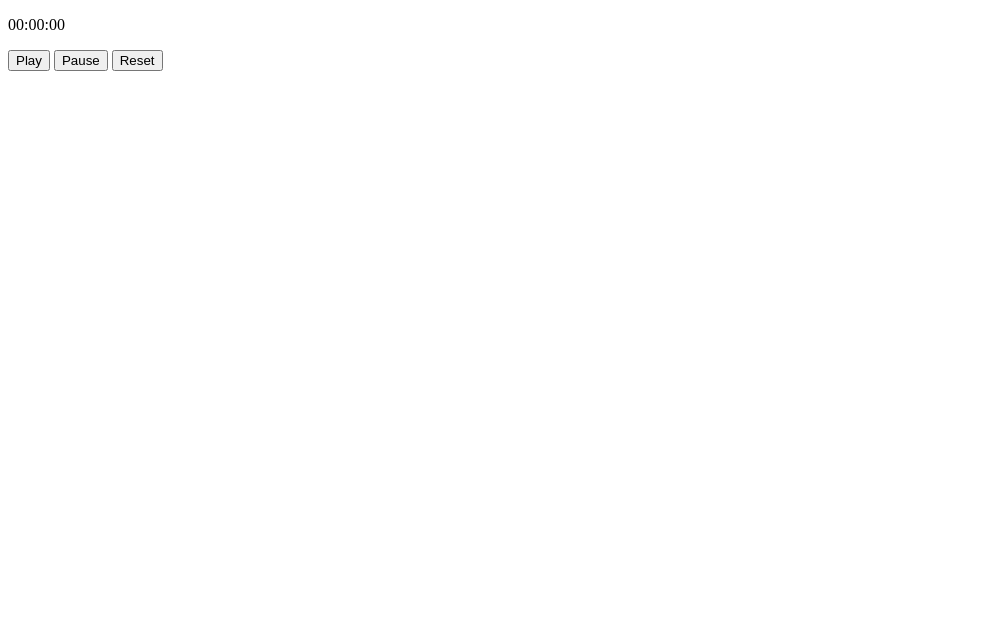
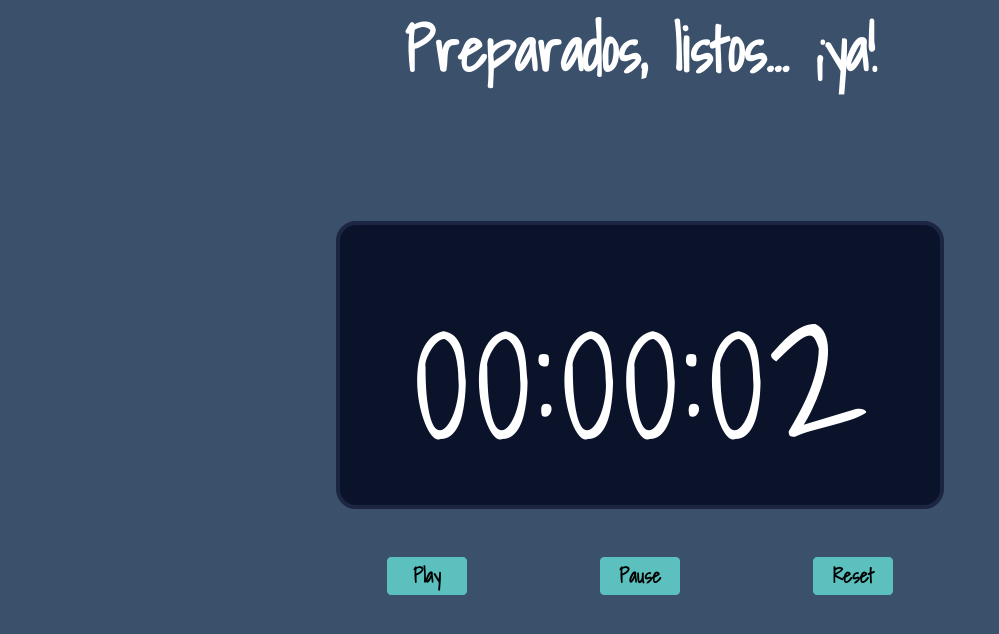
Before and after one commit to MacarenaGlez/chronometer, a plain HTML site: page index.html in a window 1280 px wide. Both pictures are taken after a click on the button "Play". Shown: the whole page, without its empty margins (0-999 px from the left). Drawn offline with Linux system fonts and the light colour scheme.

Commit message:
css chronometer

```diff
--- a/css/main.css
+++ b/css/main.css
@@ -0,0 +1,77 @@
+* {
+  margin: 0;
+  padding: 0;
+  border: 0;
+  font-size: 100%;
+  font: inherit;
+  display: block;
+  line-height: 1;
+  list-style: none;
+}
+
+title {
+  margin-top: 20px;
+  font-family: "Shadows Into Light", cursive;
+  font-size: 60px;
+  text-align: center;
+  font-weight: bold;
+  color: white;
+}
+
+.wrapper {
+  background-color: #3a506b;
+  display: flex;
+  height: 100vh;
+  width: 100vw;
+}
+
+.wrapper__chronometer {
+  display: flex;
+  flex-direction: column;
+  left: 50%;
+  position: absolute;
+  top: 50%;
+  transform: translate(-50%, -50%);
+  width: 50%;
+}
+
+.chronometer {
+  background-color: #0b132b;
+  display: flex;
+  border: 4px solid #1c2541;
+  border-radius: 20px;
+  justify-content: center;
+  padding: 2.5rem 1rem;
+  margin: 1rem;
+}
+
+.timing {
+  color: #ffffff;
+  font-family: "Shadows Into Light", cursive;
+  font-size: 200px;
+}
+
+.content__btns {
+  display: flex;
+  flex-direction: row;
+  justify-content: space-around;
+  margin-top: 2rem;
+}
+
+button {
+  background-color: #5bc0be;
+  border: 1px solid #5bc0be;
+  border-radius: 4px;
+  font-family: "Shadows Into Light", cursive;
+  font-size: 20px;
+  font-weight: bold;
+  padding: 0.5rem 1rem;
+  transition: 0.7s;
+  width: 80px;
+}
+
+button:hover {
+  background-color: #1c2541;
+  color: #ffffff;
+  cursor: pointer;
+}
--- a/index.html
+++ b/index.html
@@ -3,10 +3,11 @@
 
 <head>
     <link rel="stylesheet" href="css/main.css">
+    <link href="https://fonts.googleapis.com/css2?family=Shadows+Into+Light&display=swap" rel="stylesheet">
     <meta charset="UTF-8">
     <meta name="viewport" content="width=device-width, initial-scale=1.0">
     <meta http-equiv="X-UA-Compatible" content="ie=edge">
-    <title>Chronometer</title>
+    <title>Preparados, listos... ¡ya!</title>
 </head>
 
 <body class="wrapper">
--- a/js/main.js
+++ b/js/main.js
@@ -0,0 +1,58 @@
+"use strict";
+
+let hours = "00";
+let minutes = "00";
+let seconds = "00";
+let tem2;
+let textTimer = document.querySelector(".timing");
+
+function timeCrono(event) {
+  const activateCrono = () => {
+    seconds++;
+
+    if (seconds < 10) {
+      seconds = "0" + seconds;
+    }
+
+    if (seconds > 59) {
+      seconds = "00";
+      minutes++;
+
+      if (minutes < 10) {
+        minutes = "0" + minutes;
+      }
+    }
+
+    if (minutes > 59) {
+      minutes = "00";
+      hours++;
+
+      if (hours < 10) {
+        hours = "0" + hours;
+      }
+    }
+
+    textTimer.innerHTML = `${hours}:${minutes}:${seconds}`;
+  };
+  tem2 = setInterval(activateCrono, 1000);
+}
+
+const btnPlay = document.querySelector(".play");
+btnPlay.addEventListener("click", timeCrono);
+
+function stopCrono(event) {
+  clearInterval(tem2);
+}
+const btnPause = document.querySelector(".pause");
+btnPause.addEventListener("click", stopCrono);
+
+function resetCrono(event) {
+  clearInterval(tem2);
+  textTimer.innerHTML = "00:00:00";
+  hours = "00";
+  minutes = "00";
+  seconds = "00";
+}
+
+const btnReset = document.querySelector(".reset");
+btnReset.addEventListener("click", resetCrono);
```
